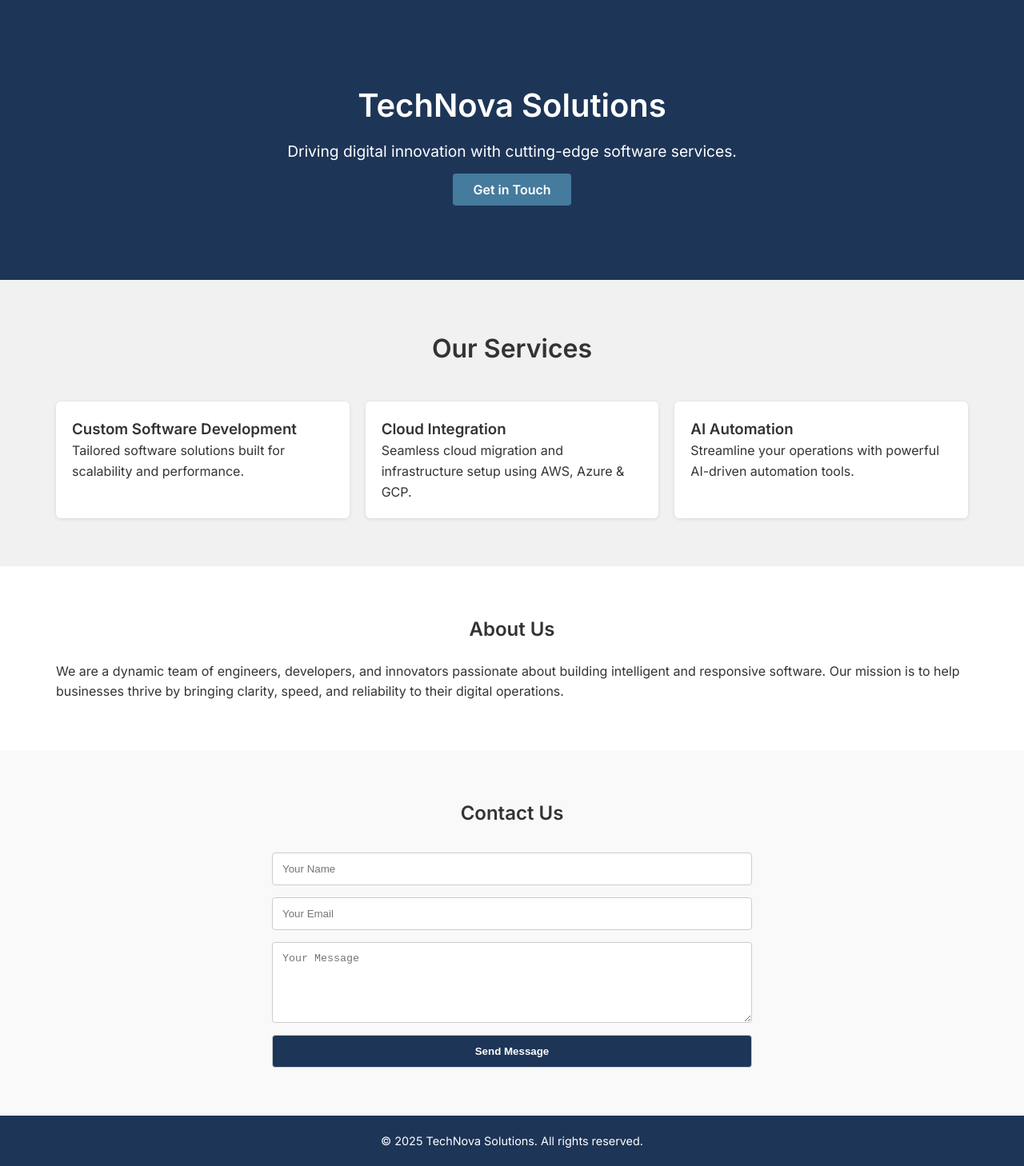
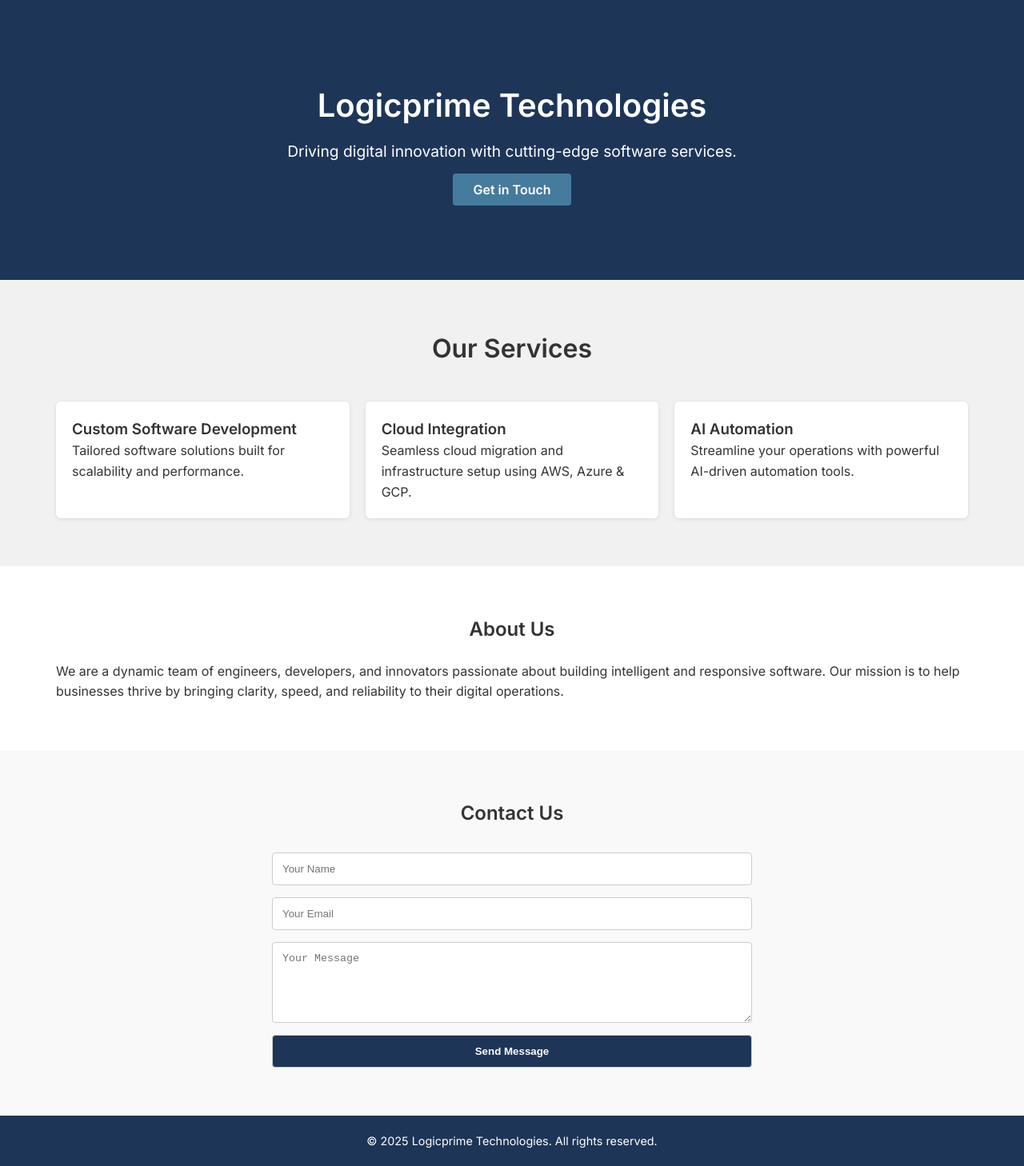
Before and after one commit to Shivanithyarun/Website, a plain HTML site: page index.html in a window 1280 px wide. Shown: the whole page at 80% size. Drawn offline with Linux system fonts and the light colour scheme.

Commit message:
Add files via upload

```diff
--- a/index.html
+++ b/index.html
@@ -3,7 +3,7 @@
 <head>
   <meta charset="UTF-8" />
   <meta name="viewport" content="width=device-width, initial-scale=1.0">
-  <title>TechNova Solutions</title>
+  <title>Logicprime Technologies</title>
   <link href="https://fonts.googleapis.com/css2?family=Inter:wght@400;600&display=swap" rel="stylesheet">
   <link rel="stylesheet" href="style.css">
 </head>
@@ -12,7 +12,7 @@
   <!-- Hero Section -->
   <header class="hero">
     <div class="container">
-      <h1>TechNova Solutions</h1>
+      <h1>Logicprime Technologies</h1>
       <p>Driving digital innovation with cutting-edge software services.</p>
       <a href="#contact" class="btn">Get in Touch</a>
     </div>
@@ -63,7 +63,7 @@
   <!-- Footer -->
   <footer class="footer">
     <div class="container">
-      <p>&copy; 2025 TechNova Solutions. All rights reserved.</p>
+      <p>&copy; 2025 Logicprime Technologies. All rights reserved.</p>
     </div>
   </footer>
 
```
